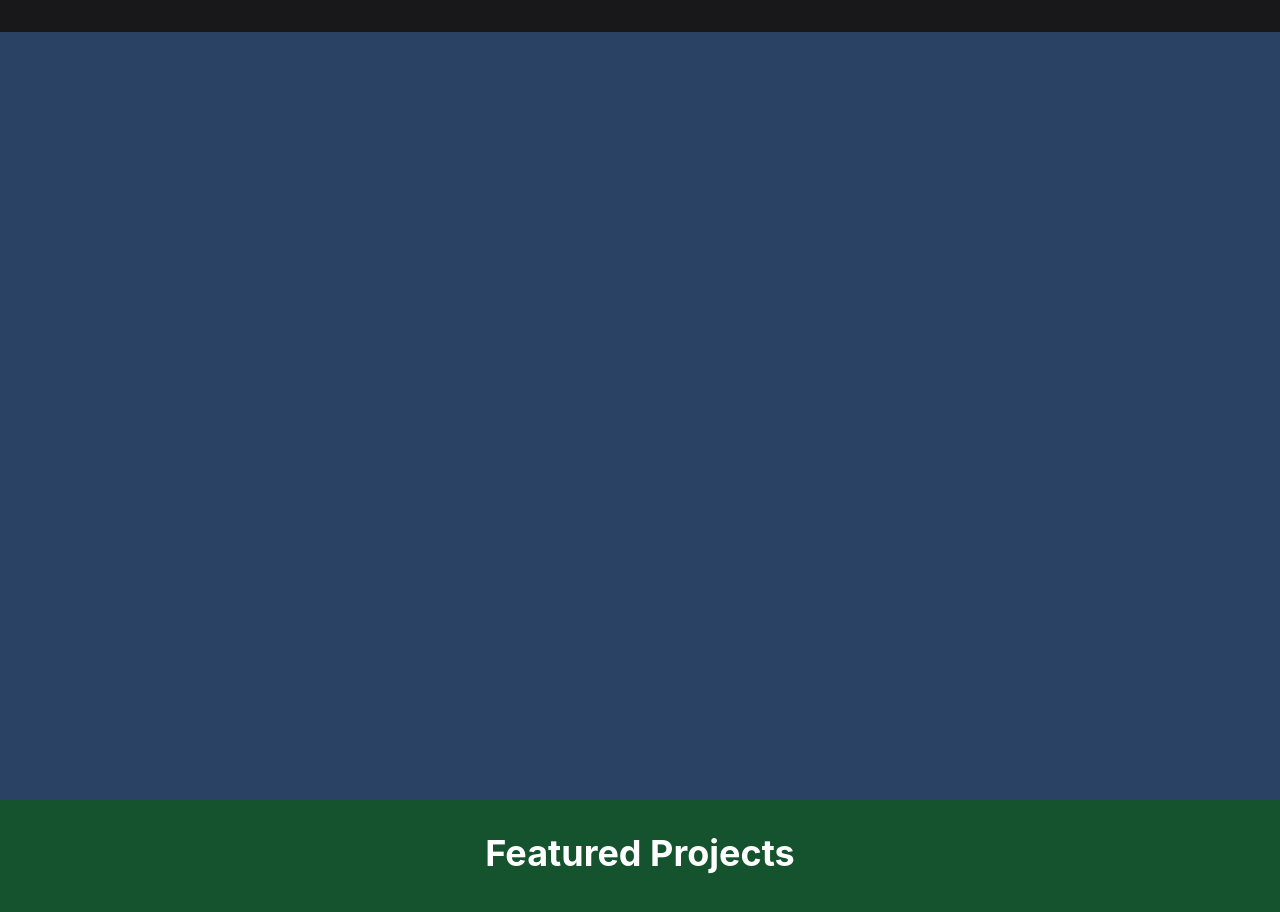
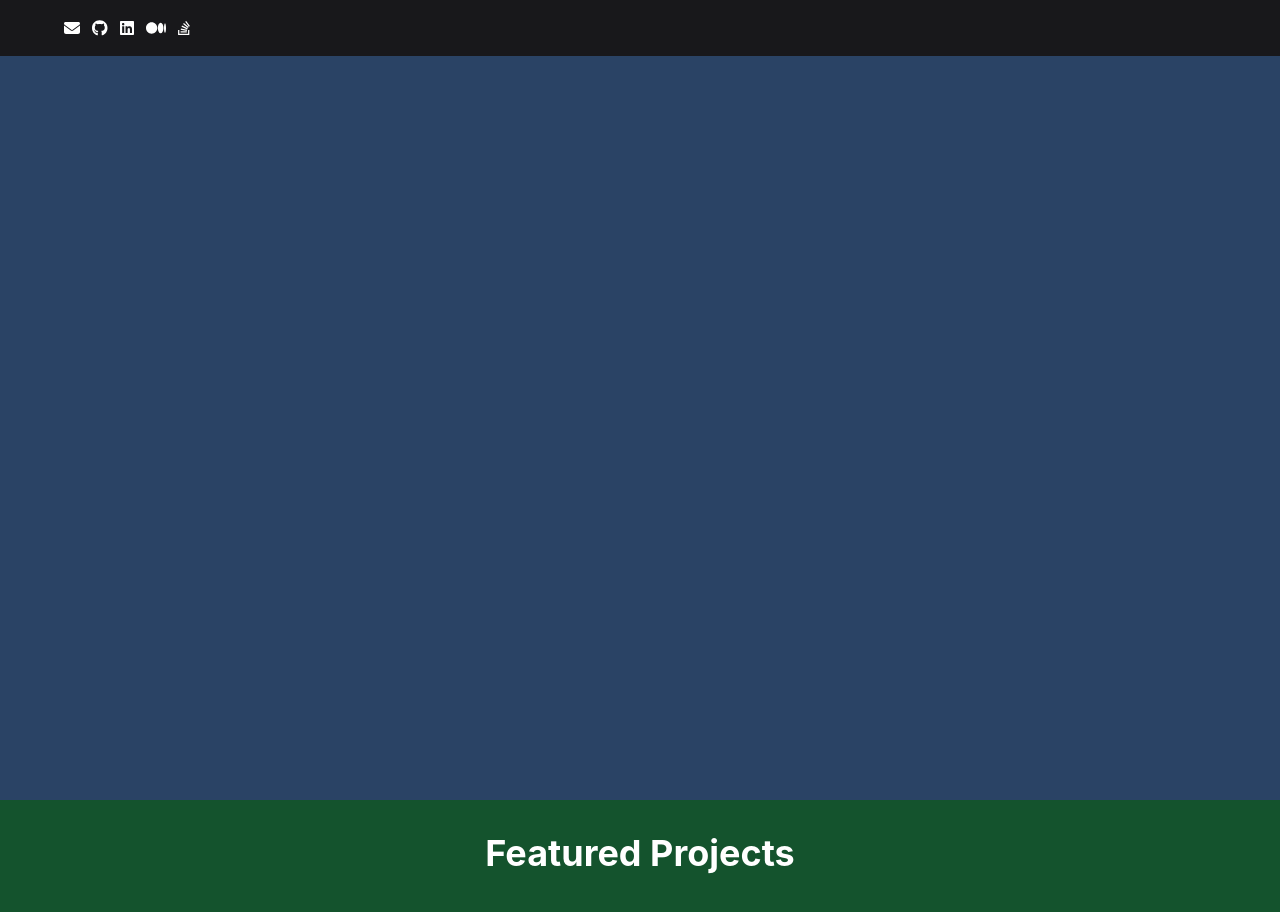
Before and after one commit to SvetikBaglay/portfolio-react, a React (Create React App) app: page / in a window 1280 px wide. Shown: the top 912 px of the page. Built offline with nearby package versions, Linux system fonts and the light colour scheme.

Commit message:
added links for header

```diff
--- a/src/components/Header.js
+++ b/src/components/Header.js
@@ -32,6 +32,8 @@ const socials = [
   },
 ];
 
+
+
 const Header = () => {
   const handleClick = (anchor) => () => {
     const id = `${anchor}-section`;
@@ -64,7 +66,36 @@ const Header = () => {
           alignItems="center"
         >
           <nav>
-            {/* Add social media links based on the `socials` data */}
+            <ul>
+              <li>
+                <a href="mailto: hello@example.com">
+                  <FontAwesomeIcon icon={faEnvelope} />
+                </a>
+              </li>
+              <li>
+                <a href="https://github.com">
+                  <FontAwesomeIcon icon={faGithub} />
+                </a>
+              </li>
+              <li>
+                <a href="https://www.linkedin.com">
+                  <FontAwesomeIcon icon={faLinkedin} />
+                </a>
+
+              </li>
+              <li>
+                <a href="https://medium.com">
+                  <FontAwesomeIcon icon={faMedium} />
+                </a>
+              </li>
+              <li>
+                <a href="https://stackoverflow.com">
+                  <FontAwesomeIcon icon={faStackOverflow} />
+                </a>
+              </li>
+            </ul>
+
+
           </nav>
           <nav>
             <HStack spacing={8}>
--- a/src/index.css
+++ b/src/index.css
@@ -15,3 +15,10 @@ code {
   font-family: source-code-pro, Menlo, Monaco, Consolas, 'Courier New',
     monospace;
 }
+
+ul
+{
+    list-style-type: none;
+    display: flex;
+    gap: 12px;
+}
```
